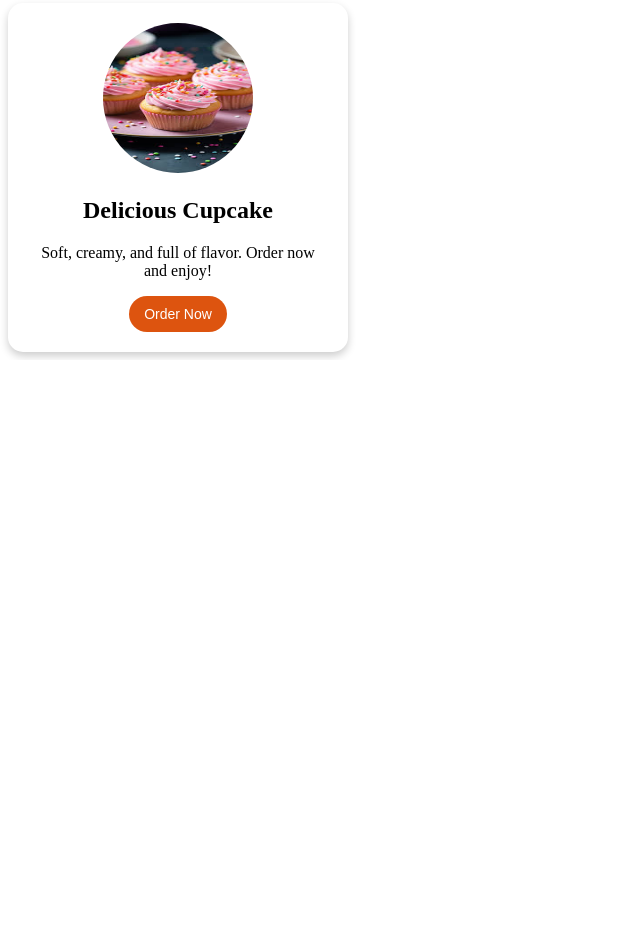
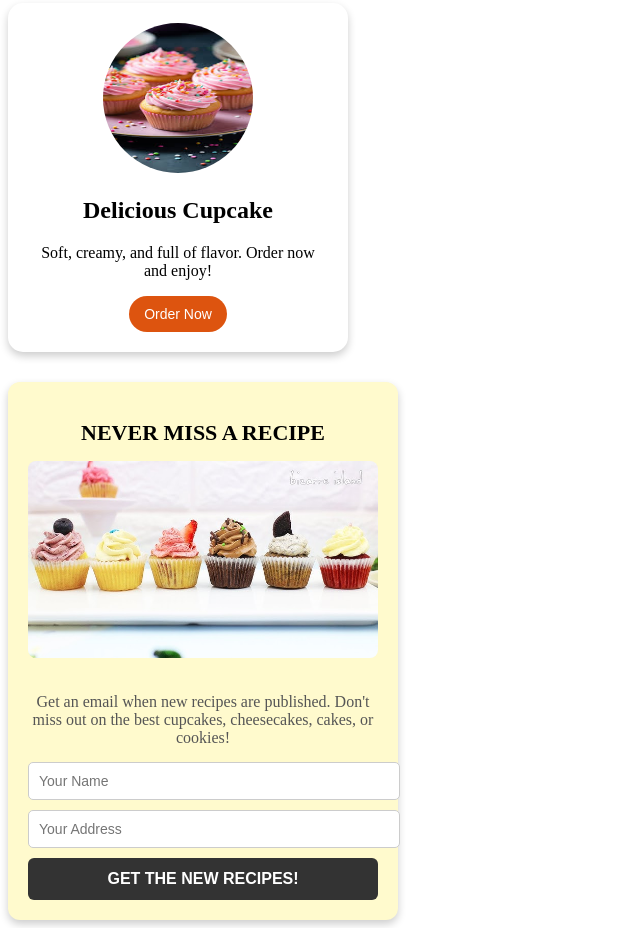
Before and after one commit to Shravanikuldharan/Cards-smartphone, a plain HTML site: page index.html in a window 1280 px wide. Shown: the part 566-1494 px from the top of the page, without its empty margins (0-640 px from the left). Before the commit the page ends 926 px from the top, so only its background shows below. Drawn offline with Linux system fonts and the light colour scheme.

Commit message:
third card added

```diff
--- a/index.html
+++ b/index.html
@@ -84,6 +84,57 @@
         .btn-order:hover {
             background: #ff9a76;
         }
+
+        .card-3{
+            margin-top: 30px;
+            background: lemonchiffon;
+            width: 350px;
+            border-radius: 12px;
+            box-shadow: 0 4px 8px rgba(0, 0, 0, 0.2);
+            padding: 20px;
+            text-align: center;
+        }
+        .header-cake {
+            font-size: 22px;
+            font-weight: bold;
+            margin-bottom: 15px;
+        }
+        #cake-img {
+            width: 100%;
+            border-radius: 8px;
+            margin-bottom: 15px;
+        }
+        .card-text {
+            font-size: 16px;
+            color: #555;
+            margin-bottom: 15px;
+        }
+        .input-field {
+            width: 100%;
+            padding: 10px;
+            margin-bottom: 10px;
+            border: 1px solid #ccc;
+            border-radius: 5px;
+            font-size: 14px;
+        }
+        .btn-get {
+            width: 100%;
+            padding: 12px;
+            background-color: #333;
+            color: white;
+            text-decoration: none;
+            border-radius: 6px;
+            display: inline-block;
+            font-size: 16px;
+            font-weight: bold;
+            transition:  0.3s;
+            border: none;
+            cursor: pointer;
+        }
+        .btn-get:hover {
+            background-color: #555;
+        }
+
     </style>
 </head>
 <body>
@@ -111,5 +162,14 @@
                 <button class="btn-order">Order Now</button>
         </div>
     </div>
+
+    <div class="card-3">
+        <h2 class="header-cake">NEVER MISS A RECIPE</h2>
+        <img src="./images/cakes.jpg" alt="Recipes" id="cake-img">
+        <p class="card-text">Get an email when new recipes are published. Don't miss out on the best cupcakes, cheesecakes, cakes, or cookies!</p>
+        <input type="text" class="input-field" placeholder="Your Name">
+        <input type="email" class="input-field" placeholder="Your Address">
+        <button class="btn-get">GET THE NEW RECIPES!</button>
+    </div>
 </body>
 </html>
```
Also changed, not shown: images/cakes.jpg (added).
